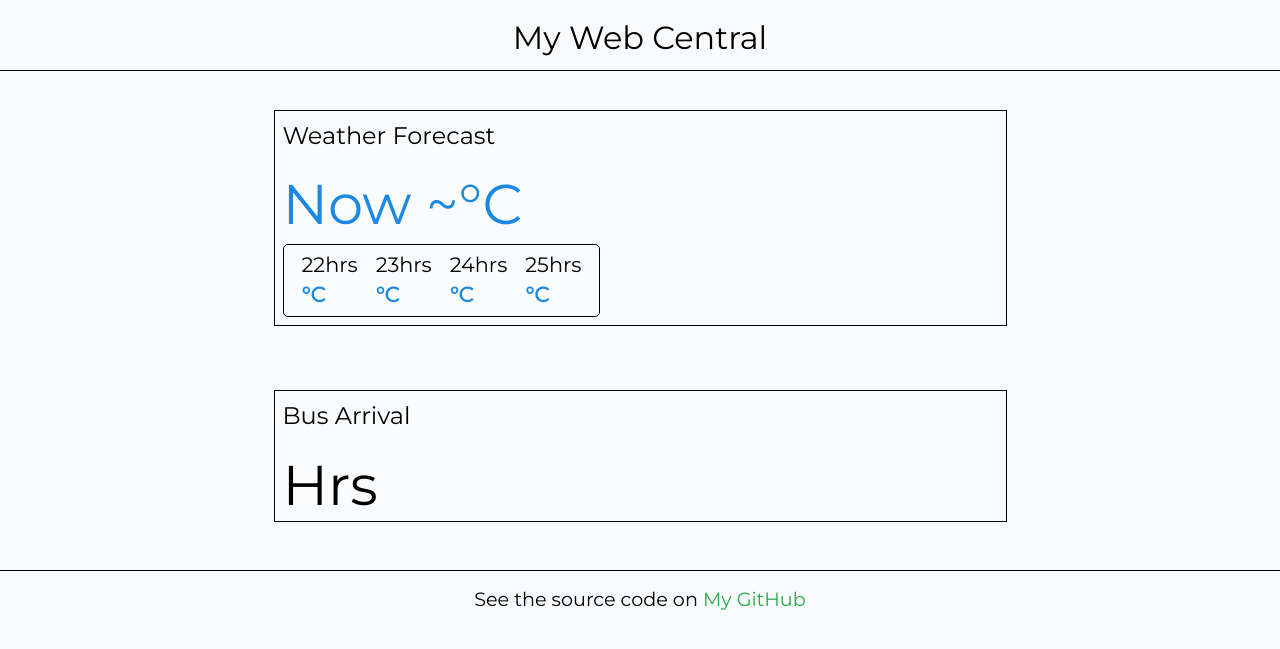
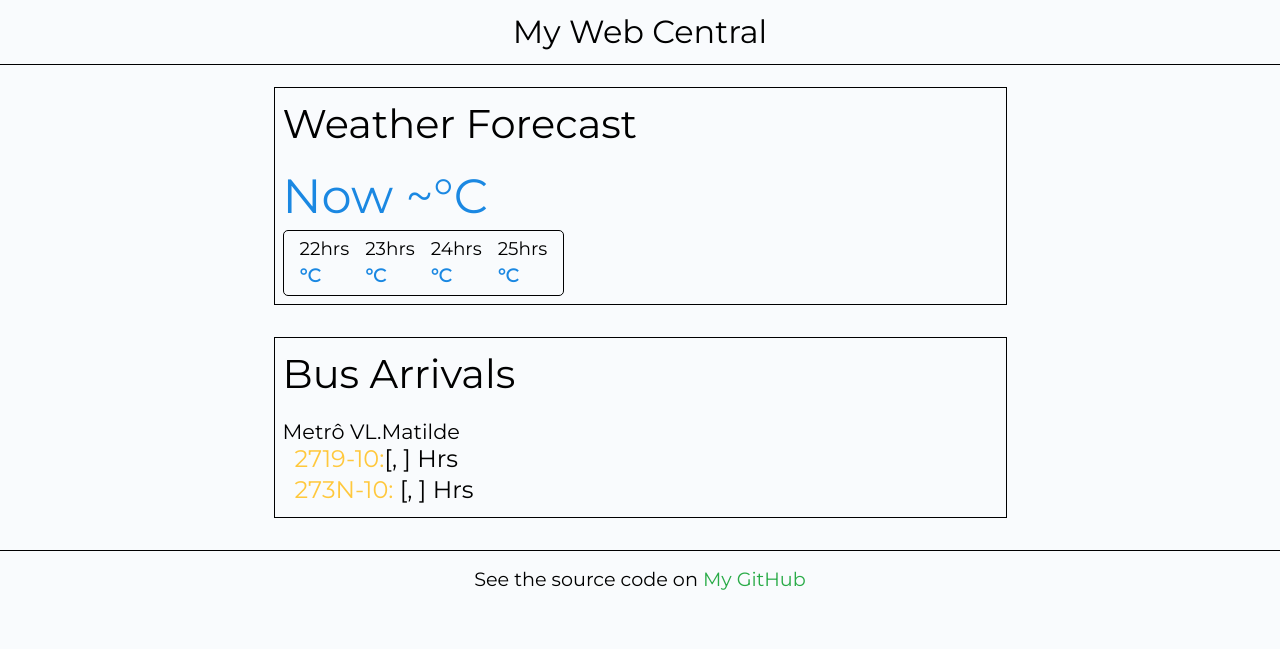
Before and after one commit to rafa-leao/my-web-central, a Flask app: page / in a window 1280 px wide. Shown: the top 649 px of the page. Run offline with Flask 2, Linux system fonts and the light colour scheme; data that the repository does not hold is empty.

Commit message:
it is now half prepared to recieve all buses I need

```diff
--- a/app.py
+++ b/app.py
@@ -8,14 +8,33 @@
 app = Flask(__name__)
 
 
+def buses_arrivals():
+
+    bus_info = BusAPI()
+
+    # These are buses a take to go to subway station at morning
+
+    bus_metro_vl_matilde_1 = bus_info.arrival_forecast(650005666, 932)
+    bus_metro_vl_matilde_2 = bus_info.arrival_forecast(650005666, 390)
+
+    # sptrans is not giving the metro penha information today, so try other day :c
+    #
+    # bus_metro_penha = bus_info.arrival_forecast(650005666, 929)
+    #   buses = [bus_metro_vl_matilde_1,
+    #            bus_metro_vl_matilde_2,
+    #            bus_metro_penha]
+
+    buses = [bus_metro_vl_matilde_1,
+             bus_metro_vl_matilde_2]
+
+    return buses
+
+
 @app.route('/')
 def index():
 
     weather_info = WeatherAPI()
     temperature_now = weather_info.temperature_now()
-
-    bus_info = BusAPI()
-    bus_arrival = bus_info.arrival_forecast(650005666, 932)
 
     time_now = time.localtime()[3]
 
@@ -25,9 +44,11 @@
                       time_now + 4]
 
     temperature_to_one_hour_later = [weather_info.temperature(time_now+1),
-                      weather_info.temperature(time_now+2),
-                      weather_info.temperature(time_now+3),
-                      weather_info.temperature(time_now+4)]
+                                     weather_info.temperature(time_now+2),
+                                     weather_info.temperature(time_now+3),
+                                     weather_info.temperature(time_now+4)]
+
+    bus_arrival = buses_arrivals()
 
     return render_template('index.html',
                            temperature_now=temperature_now,
--- a/static/general.css
+++ b/static/general.css
@@ -20,7 +20,7 @@
 		text-align: center;
 
 		padding: .5em;
-		margin: .2em 0 .7em;
+		margin-bottom: .7em;
 
 		border-bottom: solid 1px black;
 	}
--- a/static/index.css
+++ b/static/index.css
@@ -7,8 +7,8 @@
 
 	.weather,
 	.bus-time{
-		padding: 1em;
-		margin-bottom: 2em;
+		padding: 0 1em 1em;
+		margin-bottom: 1em;
 	}
 		.weather-content,
 		.bus-time-content {
@@ -19,26 +19,34 @@
 			border: solid 1px black;
 		}
 			.main-subtitle {
-				font-size: 1.5em;
+				font-size: 2.5em;
 
-				margin-bottom: 1em;
+				margin-bottom: .5em;
 				padding: .2em 0;
 			}
 
-			.weather-now,
+			.subtitle {
+				font-size: 1.3em;
+				margin-bottom: .2em;
+			}
+
 			.bus-arrival {
-				font-size: 3.5em;
+				font-size: 1.5em;
+				margin: 0 0 .3em .5em;
+			}
+				.bus-line {
+					color: #ffc83d;
+				}
 
+			.weather-now {
+				font-size: 3em;
+				color: #1b88e2;
+				margin-bottom: .2em;
 				display: inline-block;
 			}
-				.weather-now {
-					color: #1b88e2;
-
-					margin-bottom: .2em;
-				}
 
 			.table {
-				font-size: 1.3em;
+				font-size: 1.15em;
 
 				border: solid 1px black;
 				border-radius: 5px;
--- a/templates/index.html
+++ b/templates/index.html
@@ -52,12 +52,26 @@
 
 				<article class="bus-time-content">
 
-					<h2 class="main-subtitle">Bus Arrival</h2>
+					<h2 class="main-subtitle">Bus Arrivals</h2>
 
-					<span class="bus-arrival">{{ bus_arrival }} Hrs</span>
+					<h3 class="subtitle">Metrô VL.Matilde</h3>
+					<ul>
+
+						<!-- I'll iterate upon bus_arrival later-->
+
+						<li class="bus-arrival">
+							<span class="bus-line">2719-10:</span>{{ bus_arrival }} Hrs</li>
+
+						<li class="bus-arrival">
+							<span class="bus-line">273N-10:</span> {{ bus_arrival }} Hrs</li>
+
+					</ul>
+
 				</article>
 			</section>
+
 		</main>
+
 		<footer class="footer">
 			<div class="footer-wrapper">
 				<span>See the source code on
@@ -65,5 +79,6 @@
 				</span>
 			</div>
 		</footer>
+
 	</body>
 </html>
```
Also changed, not shown: api/bus_traffic.py (+7 -2 lines).
